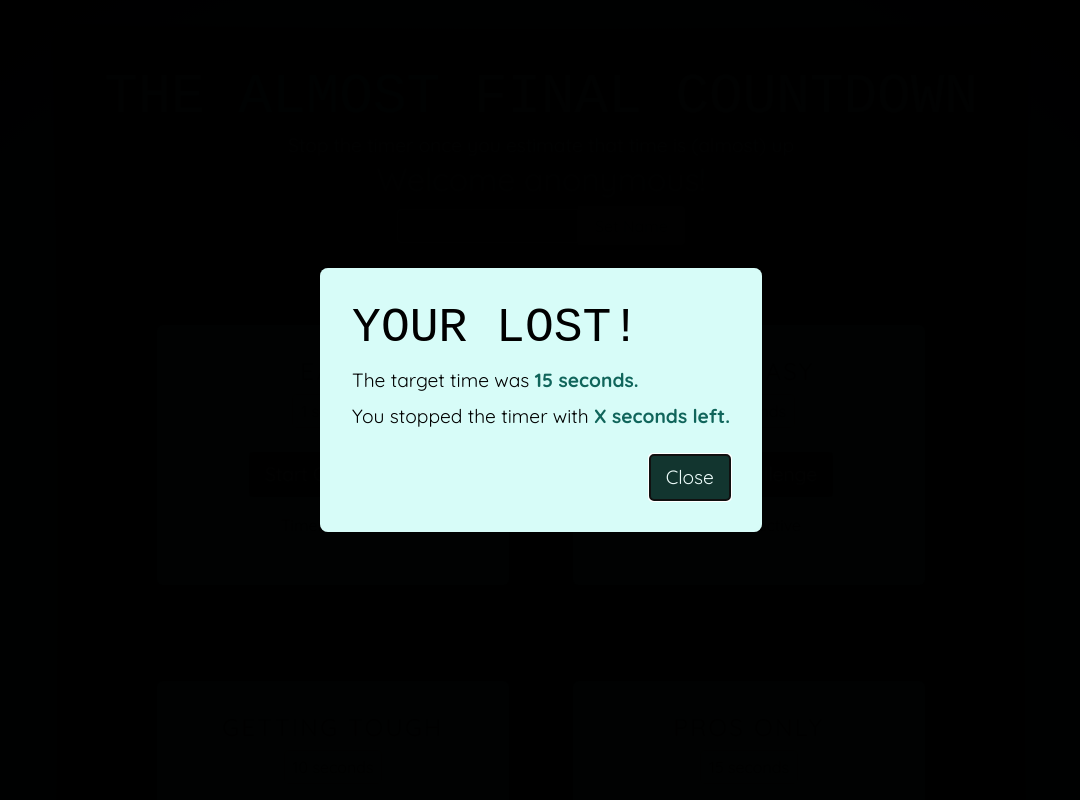
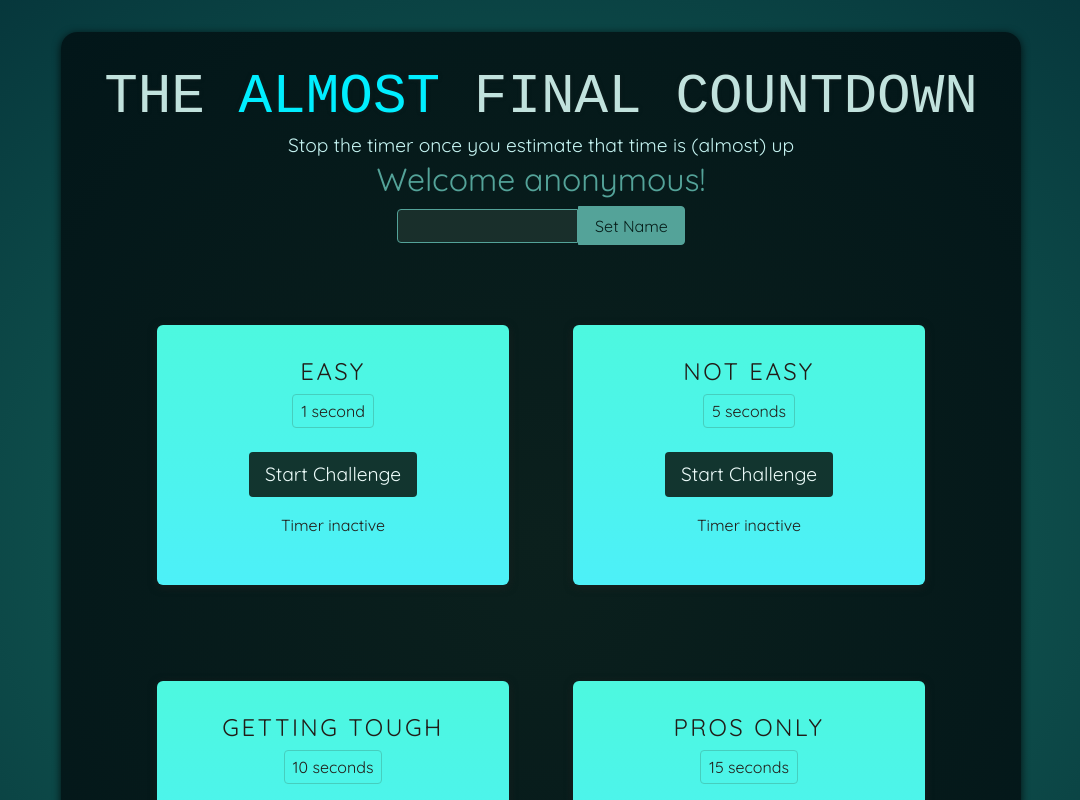
Before and after one commit to junglimit/react-study202406, a React (Create React App) app: page / in a window 1280 px wide. Shown: the top 800 px of the page, without its empty margins (99-1179 px from the left). Built offline with nearby package versions, Linux system fonts and the light colour scheme; the HTML template or start-up script is replaced by a standard one; a web font is replaced by a local one.

Commit message:
ref를 props로 전달해보기 (안됨)

```diff
--- a/src/components/Ref/ResultModal.js
+++ b/src/components/Ref/ResultModal.js
@@ -1,15 +1,10 @@
-import React, {useEffect, useRef} from 'react';
+import React from 'react';
 
-const ResultModal = ({result, targetTime}) => {
+const ResultModal = ({result, targetTime, ref}) => {
 
-    const dialog  = useRef();
-
-    useEffect(() => {
-        dialog.current.showModal();
-    }, []);
 
     return (
-        <dialog ref={dialog} className="result-modal" >
+        <dialog ref={ref} className="result-modal" >
             <h2>Your {result}!</h2>
             <p>The target time was <strong>{targetTime} seconds.</strong></p>
             <p>You stopped the timer with <strong>X seconds left.</strong></p>
--- a/src/components/Ref/TimeChallenge.js
+++ b/src/components/Ref/TimeChallenge.js
@@ -12,11 +12,15 @@
     // 타겟시간이 종료되었는지 여부
     const [timerExpired, setTimerExpired] = useState(false);
 
+    // 자식 컴포넌트 ResultModal 에 있는 dialog 태그의 참조를 만듬
+    const dialog = useRef();
+
     const startHandler = e => {
 
         timer.current = setTimeout(() => {
-            // console.log('시간 만료 배윙');
         setTimerExpired(true);
+        // modal open!!!
+            dialog.current.showModal();
         }, targetTime * 1000)
 
         setTimerStarted(true);
@@ -28,7 +32,7 @@
 
     return (
         <>
-            { <ResultModal targetTime={targetTime} result="lost"/>}
+            { <ResultModal ref={dialog} targetTime={targetTime} result="lost"/>}
             <section className="challenge">
                 <h2>{title}</h2>
                 <p className="challenge-time">
```
